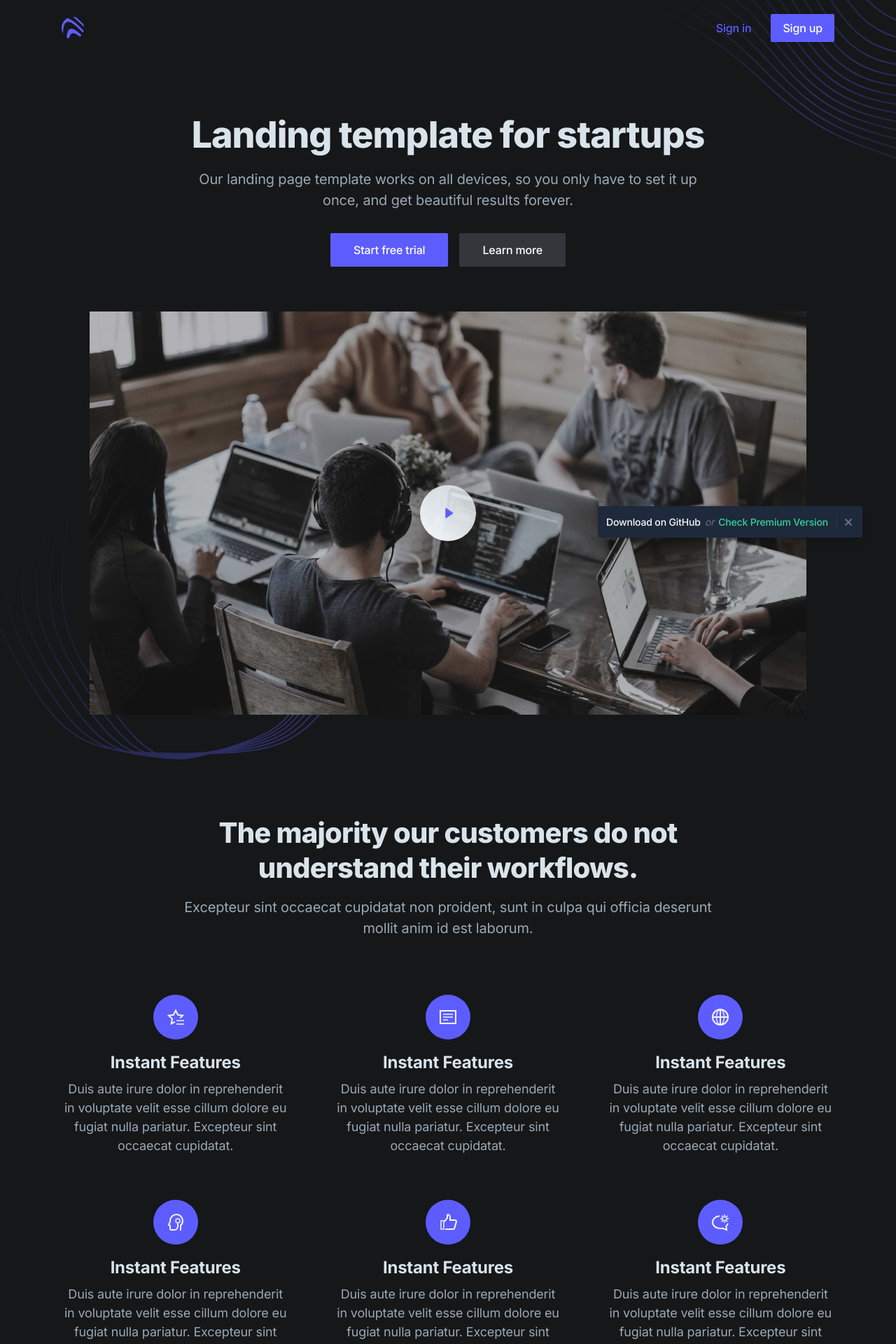
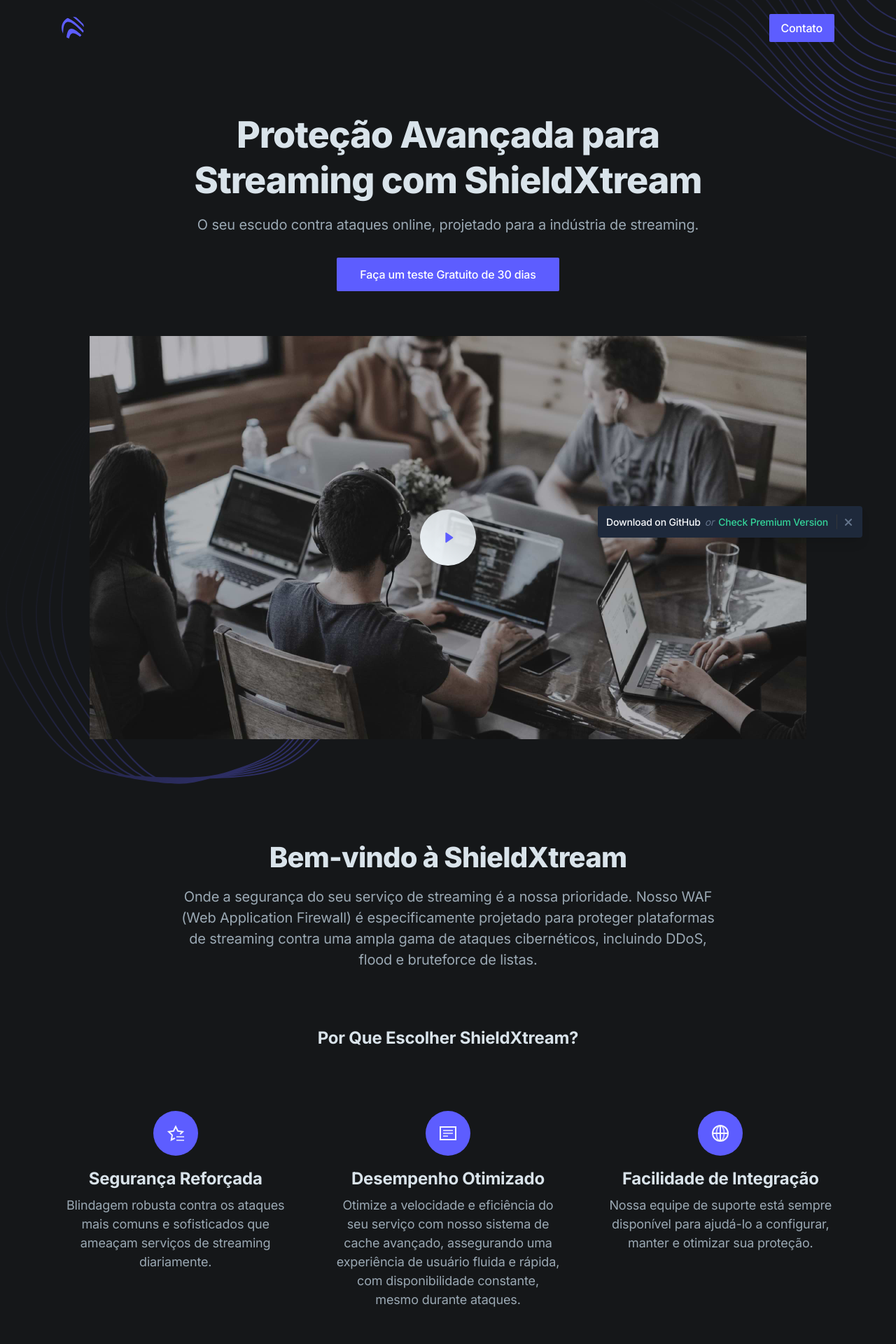
Before and after one commit to Shield-Stream/Shield-Stream, a Next.js app: page / in a window 1280 px wide. Shown: the top 1920 px of the page at 70% size. Built offline with nearby package versions, Linux system fonts and the light colour scheme.

Commit message:
Copy Tela Inicial

```diff
--- a/components/blocks.tsx
+++ b/components/blocks.tsx
@@ -6,8 +6,9 @@ export default function Blocks() {
 
           {/* Section header */}
           <div className="max-w-3xl mx-auto text-center pb-12 md:pb-20">
-            <h2 className="h2 mb-4">The majority our customers do not understand their workflows.</h2>
-            <p className="text-xl text-gray-400">Excepteur sint occaecat cupidatat non proident, sunt in culpa qui officia deserunt mollit anim id est laborum.</p>
+            <h2 className="h2 mb-4">Bem-vindo à ShieldXtream</h2>
+            <p className="text-xl text-gray-400">Onde a segurança do seu serviço de streaming é a nossa prioridade. Nosso WAF (Web Application Firewall) é especificamente projetado para proteger plataformas de streaming contra uma ampla gama de ataques cibernéticos, incluindo DDoS, flood e bruteforce de listas.
+</p>
           </div>
 
           {/* Items */}
--- a/components/features.tsx
+++ b/components/features.tsx
@@ -6,10 +6,13 @@ export default function Features() {
 
           {/* Section header */}
           <div className="max-w-3xl mx-auto text-center pb-12 md:pb-20">
-            <h2 className="h2 mb-4">The majority our customers do not understand their workflows.</h2>
-            <p className="text-xl text-gray-400">Excepteur sint occaecat cupidatat non proident, sunt in culpa qui officia deserunt mollit anim id est laborum.</p>
+            <h2 className="h2 mb-4">Bem-vindo à ShieldXtream</h2>
+            <p className="text-xl text-gray-400">Onde a segurança do seu serviço de streaming é a nossa prioridade. Nosso WAF (Web Application Firewall) é especificamente projetado para proteger plataformas de streaming contra uma ampla gama de ataques cibernéticos, incluindo DDoS, flood e bruteforce de listas.
+            </p>
           </div>
-
+          <div className="max-w-3xl mx-auto text-center pb-12 md:pb-20">
+            <h4 className="h4 mb-2">Por Que Escolher ShieldXtream?</h4>
+          </div>
           {/* Items */}
           <div className="max-w-sm mx-auto grid gap-8 md:grid-cols-2 lg:grid-cols-3 lg:gap-16 items-start md:max-w-2xl lg:max-w-none" data-aos-id-blocks>
 
@@ -20,8 +23,10 @@ export default function Features() {
                 <path className="stroke-current text-purple-100" d="M30 39.313l-4.18 2.197L27 34.628l-5-4.874 6.91-1.004L32 22.49l3.09 6.26L42 29.754l-3 2.924" strokeLinecap="square" strokeWidth="2" fill="none" fillRule="evenodd" />
                 <path className="stroke-current text-purple-300" d="M43 42h-9M43 37h-9" strokeLinecap="square" strokeWidth="2" />
               </svg>
-              <h4 className="h4 mb-2">Instant Features</h4>
-              <p className="text-lg text-gray-400 text-center">Duis aute irure dolor in reprehenderit in voluptate velit esse cillum dolore eu fugiat nulla pariatur. Excepteur sint occaecat cupidatat.</p>
+              <h4 className="h4 mb-2">Segurança Reforçada</h4>
+              <p className="text-lg text-gray-400 text-center">
+                Blindagem robusta contra os ataques mais comuns e sofisticados que ameaçam serviços de streaming diariamente.
+              </p>
             </div>
 
             {/* 2nd item */}
@@ -31,8 +36,10 @@ export default function Features() {
                 <path className="stroke-current text-purple-100" strokeWidth="2" strokeLinecap="square" d="M21 23h22v18H21z" fill="none" fillRule="evenodd" />
                 <path className="stroke-current text-purple-300" d="M26 28h12M26 32h12M26 36h5" strokeWidth="2" strokeLinecap="square" />
               </svg>
-              <h4 className="h4 mb-2">Instant Features</h4>
-              <p className="text-lg text-gray-400 text-center">Duis aute irure dolor in reprehenderit in voluptate velit esse cillum dolore eu fugiat nulla pariatur. Excepteur sint occaecat cupidatat.</p>
+              <h4 className="h4 mb-2">Desempenho Otimizado</h4>
+              <p className="text-lg text-gray-400 text-center">
+                Otimize a velocidade e eficiência do seu serviço com nosso sistema de cache avançado, assegurando uma experiência de usuário fluida e rápida, com disponibilidade constante, mesmo durante ataques.
+              </p>
             </div>
 
             {/* 3rd item */}
@@ -45,48 +52,10 @@ export default function Features() {
                   <circle className="stroke-current text-purple-100" cx="11" cy="11" r="11" />
                 </g>
               </svg>
-              <h4 className="h4 mb-2">Instant Features</h4>
-              <p className="text-lg text-gray-400 text-center">Duis aute irure dolor in reprehenderit in voluptate velit esse cillum dolore eu fugiat nulla pariatur. Excepteur sint occaecat cupidatat.</p>
-            </div>
-
-            {/* 4th item */}
-            <div className="relative flex flex-col items-center" data-aos="fade-up" data-aos-delay="300" data-aos-anchor="[data-aos-id-blocks]">
-              <svg className="w-16 h-16 mb-4" viewBox="0 0 64 64" xmlns="http://www.w3.org/2000/svg">
-                <rect className="fill-current text-purple-600" width="64" height="64" rx="32" />
-                <g transform="translate(22 21)" strokeLinecap="square" strokeWidth="2" fill="none" fillRule="evenodd">
-                  <path className="stroke-current text-purple-100" d="M17 22v-6.3a8.97 8.97 0 003-6.569A9.1 9.1 0 0011.262 0 9 9 0 002 9v1l-2 5 2 1v4a2 2 0 002 2h4a5 5 0 005-5v-5" />
-                  <circle className="stroke-current text-purple-300" cx="13" cy="9" r="3" />
-                </g>
-              </svg>
-              <h4 className="h4 mb-2">Instant Features</h4>
-              <p className="text-lg text-gray-400 text-center">Duis aute irure dolor in reprehenderit in voluptate velit esse cillum dolore eu fugiat nulla pariatur. Excepteur sint occaecat cupidatat.</p>
-            </div>
-
-            {/* 5th item */}
-            <div className="relative flex flex-col items-center" data-aos="fade-up" data-aos-delay="400" data-aos-anchor="[data-aos-id-blocks]">
-              <svg className="w-16 h-16 mb-4" viewBox="0 0 64 64" xmlns="http://www.w3.org/2000/svg">
-                <rect className="fill-current text-purple-600" width="64" height="64" rx="32" />
-                <g strokeLinecap="square" strokeWidth="2" fill="none" fillRule="evenodd">
-                  <path className="stroke-current text-purple-100" d="M29 42h10.229a2 2 0 001.912-1.412l2.769-9A2 2 0 0042 29h-7v-4c0-2.373-1.251-3.494-2.764-3.86a1.006 1.006 0 00-1.236.979V26l-5 6" />
-                  <path className="stroke-current text-purple-300" d="M22 30h4v12h-4z" />
-                </g>
-              </svg>
-              <h4 className="h4 mb-2">Instant Features</h4>
-              <p className="text-lg text-gray-400 text-center">Duis aute irure dolor in reprehenderit in voluptate velit esse cillum dolore eu fugiat nulla pariatur. Excepteur sint occaecat cupidatat.</p>
-            </div>
-
-            {/* 6th item */}
-            <div className="relative flex flex-col items-center" data-aos="fade-up" data-aos-delay="500" data-aos-anchor="[data-aos-id-blocks]">
-              <svg className="w-16 h-16 mb-4" viewBox="0 0 64 64" xmlns="http://www.w3.org/2000/svg">
-                <rect className="fill-current text-purple-600" width="64" height="64" rx="32" />
-                <g transform="translate(21 22)" strokeLinecap="square" strokeWidth="2" fill="none" fillRule="evenodd">
-                  <path className="stroke-current text-purple-300" d="M17 2V0M19.121 2.879l1.415-1.415M20 5h2M19.121 7.121l1.415 1.415M17 8v2M14.879 7.121l-1.415 1.415M14 5h-2M14.879 2.879l-1.415-1.415" />
-                  <circle className="stroke-current text-purple-300" cx="17" cy="5" r="3" />
-                  <path className="stroke-current text-purple-100" d="M8.86 1.18C3.8 1.988 0 5.6 0 10c0 5 4.9 9 11 9a10.55 10.55 0 003.1-.4L20 21l-.6-5.2a9.125 9.125 0 001.991-2.948" />
-                </g>
-              </svg>
-              <h4 className="h4 mb-2">Instant Features</h4>
-              <p className="text-lg text-gray-400 text-center">Duis aute irure dolor in reprehenderit in voluptate velit esse cillum dolore eu fugiat nulla pariatur. Excepteur sint occaecat cupidatat.</p>
+              <h4 className="h4 mb-2">Facilidade de Integração</h4>
+              <p className="text-lg text-gray-400 text-center">
+                Nossa equipe de suporte está sempre disponível para ajudá-lo a configurar, manter e otimizar sua proteção.
+              </p>
             </div>
 
           </div>
--- a/components/hero.tsx
+++ b/components/hero.tsx
@@ -24,14 +24,11 @@ export default function Hero() {
 
           {/* Section header */}
           <div className="max-w-3xl mx-auto text-center pb-12 md:pb-16">
-            <h1 className="h1 mb-4" data-aos="fade-up">Landing template for startups</h1>
-            <p className="text-xl text-gray-400 mb-8" data-aos="fade-up" data-aos-delay="200">Our landing page template works on all devices, so you only have to set it up once, and get beautiful results forever.</p>
+            <h1 className="h1 mb-4" data-aos="fade-up">Proteção Avançada para Streaming com ShieldXtream</h1>
+            <p className="text-xl text-gray-400 mb-8" data-aos="fade-up" data-aos-delay="200">O seu escudo contra ataques online, projetado para a indústria de streaming.</p>
             <div className="max-w-xs mx-auto sm:max-w-none sm:flex sm:justify-center">
               <div data-aos="fade-up" data-aos-delay="400">
-                <a className="btn text-white bg-purple-600 hover:bg-purple-700 w-full mb-4 sm:w-auto sm:mb-0" href="#0">Start free trial</a>
-              </div>
-              <div data-aos="fade-up" data-aos-delay="600">
-                <a className="btn text-white bg-gray-700 hover:bg-gray-800 w-full sm:w-auto sm:ml-4" href="#0">Learn more</a>
+                <a className="btn text-white bg-purple-600 hover:bg-purple-700 w-full mb-4 sm:w-auto sm:mb-0" href="#0">Faça um teste Gratuito de 30 dias</a>
               </div>
             </div>
           </div>
--- a/components/ui/header.tsx
+++ b/components/ui/header.tsx
@@ -21,16 +21,8 @@ export default function Header() {
             {/* Desktop sign in links */}
             <ul className="flex grow justify-end flex-wrap items-center">
               <li>
-                <Link
-                  href="/signin"
-                  className="font-medium text-purple-600 hover:text-gray-200 px-4 py-3 flex items-center transition duration-150 ease-in-out"
-                >
-                  Sign in
-                </Link>
-              </li>
-              <li>
                 <Link href="/signup" className="btn-sm text-white bg-purple-600 hover:bg-purple-700 ml-3">
-                  Sign up
+                  Contato
                 </Link>
               </li>
             </ul>
```
Also changed, not shown: 1 other file (tests, documents, lock files or other folders).
